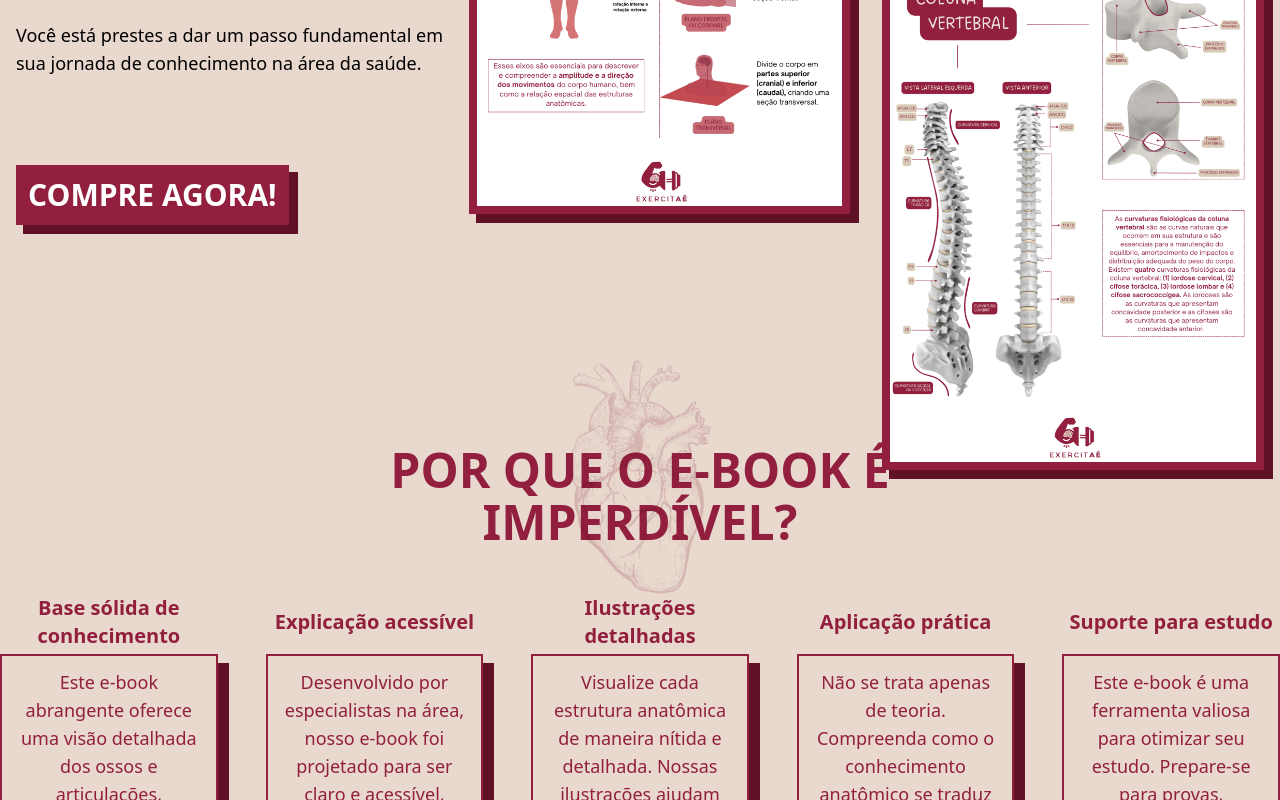
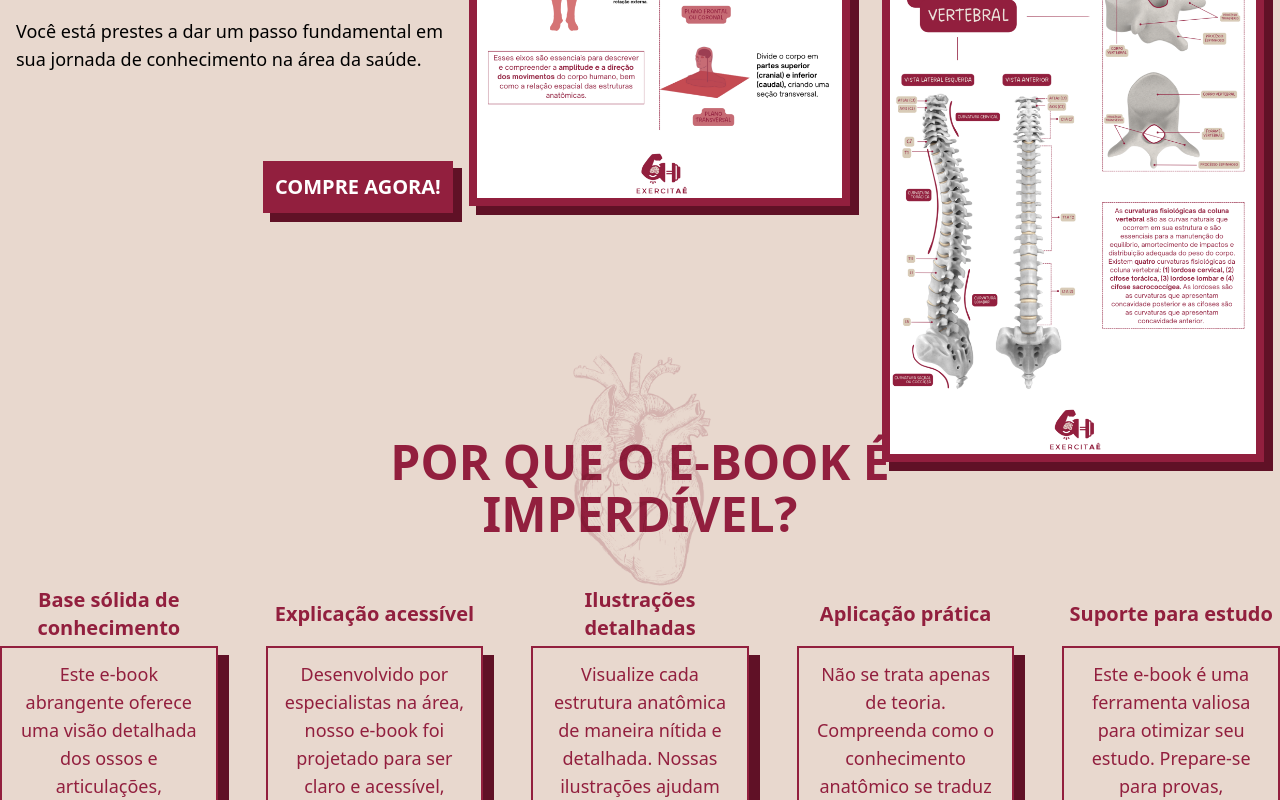
Before and after one commit to LucasFlaquer/exercitae-anatomia, a React (Vite) app: page / in a window 1280 px wide. Shown: the part 1740-2540 px from the top of the page. Built offline with nearby package versions, Linux system fonts and the light colour scheme; a web font is replaced by a local one.

Commit message:
fix responsive issues

```diff
--- a/src/components/BuyNowButton.tsx
+++ b/src/components/BuyNowButton.tsx
@@ -3,7 +3,7 @@ export function ByNowButton() {
   return (
     <button
       onClick={handleClick}
-      className="uppercase bg-[#921f3E] mt-10 text-3xl p-3 shadow-[8px_8px_0_1px_rgba(96,17,38,1)] text-white font-bold"
+      className="uppercase bg-[#921f3E] mt-10 text-xl p-3 shadow-[8px_8px_0_1px_rgba(96,17,38,1)] text-white font-bold"
     >
       Compre agora!
     </button>
--- a/src/components/Features.tsx
+++ b/src/components/Features.tsx
@@ -37,7 +37,7 @@ export function Features() {
           className="absolute max-h-[360px] left-[50%] mix-blend-multiply top-[30%] -translate-y-1/2 -translate-x-1/2"
         />
       </div>
-      <div className="flex gap-12 justify-center items-center lg:items-start flex-col lg:flex-row">
+      <div className="flex gap-4 lg:gap-12 justify-center items-center lg:items-start flex-col lg:flex-row">
         {features.map((feature) => (
           <div className="text-center w-80" key={feature.title}>
             <h3 className="flex items-center justify-center text-[#921F3E] font-bold text-xl min-h-[4rem]">
--- a/src/components/Oportunity.tsx
+++ b/src/components/Oportunity.tsx
@@ -14,7 +14,9 @@ export function Oportunity() {
           Você está prestes a dar um passo fundamental em sua jornada de
           conhecimento na área da saúde.
         </p>
-        <ByNowButton />
+        <div className="text-center md:text-right">
+          <ByNowButton />
+        </div>
       </div>
       <figure className="order-1 lg:order-none lg:mr-4 lg:-translate-y-32 border-8 border-[#921F3E] shadow-[8px_8px_0_1px_rgba(96,17,38,1)]">
         <img src={PageOne} alt="" />
--- a/src/components/WhoWeAre.tsx
+++ b/src/components/WhoWeAre.tsx
@@ -3,7 +3,7 @@ import Base from '../assets/base.png'
 
 export function WhoWeAre() {
   return (
-    <div className="container flex justify-between gap-8 max-w-6xl mx-auto items-center pb-8 relative">
+    <div className="px-4 container flex flex-col-reverse lg:flex-row justify-between gap-8 max-w-6xl mx-auto items-center pb-8 relative">
       <div className="relative">
         <figure className="bg-[#921F3E] rounded-3xl overflow-hidden max-w-[350px] ">
           <img
@@ -16,13 +16,15 @@ export function WhoWeAre() {
           href="https://www.instagram.com/exercitae/"
           target="_blank"
           rel="noreferrer"
-          className="transition hover:bg-[rgba(96,17,38,0.8)] absolute -right-16 bottom-16 text-xl uppercase text-white font-[Open Sans] block p-1 bg-[#921F3E] font-semibold"
+          className="transition hover:bg-[rgba(96,17,38,0.8)] absolute lg:-right-16 bottom-16 text-xl uppercase text-white font-[Open Sans] block p-1 bg-[#921F3E] font-semibold"
         >
           @ Exercitae
         </a>
       </div>
       <div className="max-w-2xl">
-        <h2 className="font-bold text-6xl text-[#921F3E] mb-8">Quem Somos?</h2>
+        <h2 className="font-bold text-3xl lg:text-6xl text-[#921F3E] mb-8">
+          Quem Somos?
+        </h2>
         <p className="mb-4 text-lg">
           O <strong>ExercitAÊ</strong> é um projeto inovador que visa promover a
           disseminação do conhecimento na área da Educação Física e saúde,
```
